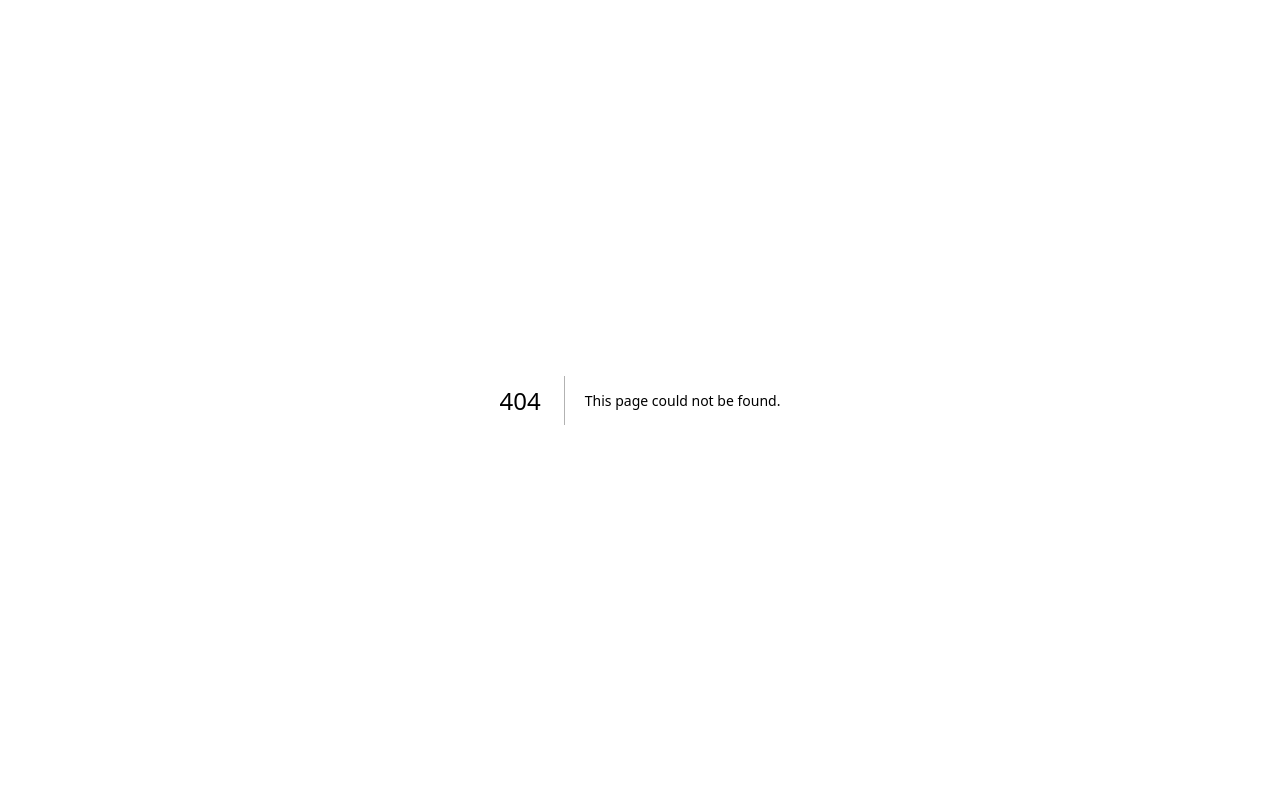
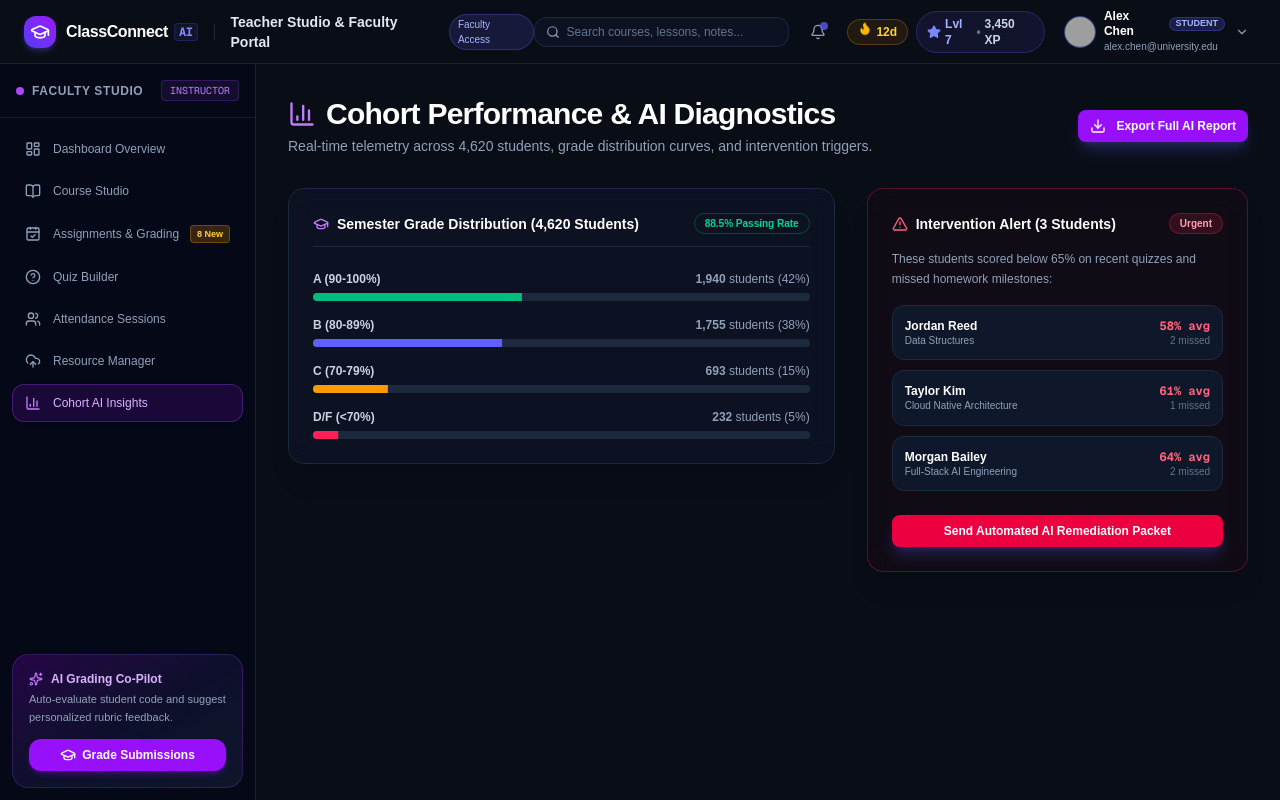
Before and after one commit to AlaminM01/ClassConnect-AI, a Next.js app: page /teacher/analytics in a window 1280 px wide. Before the commit this address had no page. Built offline with nearby package versions, Linux system fonts and the light colour scheme; grey boxes are pictures that could not be loaded.

Commit message:
feat(analytics): build teacher cohort analytics with grade curves and AI early-warning diagnostics (Phase 10)

```diff
--- /dev/null
+++ b/src/app/teacher/analytics/page.tsx
@@ -0,0 +1,142 @@
+"use client";
+
+import { useState } from "react";
+import {
+  BarChart3,
+  Users,
+  CheckCircle2,
+  AlertTriangle,
+  Sparkles,
+  Download,
+  GraduationCap,
+} from "lucide-react";
+import { Button } from "@/components/ui/button";
+import { Card } from "@/components/ui/card";
+import { Badge } from "@/components/ui/badge";
+import { Progress } from "@/components/ui/progress";
+
+export default function TeacherAnalyticsPage() {
+  const [reportExported, setReportExported] = useState(false);
+
+  const gradeDistribution = [
+    { grade: "A (90-100%)", count: 1940, percent: 42, color: "bg-emerald-500" },
+    { grade: "B (80-89%)", count: 1755, percent: 38, color: "bg-indigo-500" },
+    { grade: "C (70-79%)", count: 693, percent: 15, color: "bg-amber-500" },
+    { grade: "D/F (<70%)", count: 232, percent: 5, color: "bg-rose-500" },
+  ];
+
+  const atRiskStudents = [
+    { name: "Jordan Reed", course: "Data Structures", missedQuizzes: 2, avgScore: 58 },
+    { name: "Taylor Kim", course: "Cloud Native Architecture", missedQuizzes: 1, avgScore: 61 },
+    { name: "Morgan Bailey", course: "Full-Stack AI Engineering", missedQuizzes: 2, avgScore: 64 },
+  ];
+
+  const handleExportReport = () => {
+    setReportExported(true);
+    setTimeout(() => setReportExported(false), 3000);
+  };
+
+  return (
+    <div className="space-y-8 max-w-5xl mx-auto">
+      {/* Header */}
+      <div className="flex flex-col sm:flex-row sm:items-center justify-between gap-4">
+        <div>
+          <h1 className="text-2xl sm:text-3xl font-extrabold text-white tracking-tight flex items-center gap-2.5">
+            <BarChart3 className="w-7 h-7 text-purple-400" />
+            Cohort Performance & AI Diagnostics
+          </h1>
+          <p className="text-sm text-slate-400 mt-1">
+            Real-time telemetry across 4,620 students, grade distribution curves, and intervention triggers.
+          </p>
+        </div>
+
+        <Button
+          onClick={handleExportReport}
+          variant="default"
+          size="sm"
+          className="bg-purple-600 hover:bg-purple-500 font-semibold"
+        >
+          {reportExported ? (
+            <span className="flex items-center gap-1.5">
+              <CheckCircle2 className="w-4 h-4 text-emerald-400" /> Report Downloaded!
+            </span>
+          ) : (
+            <span className="flex items-center gap-1.5">
+              <Download className="w-4 h-4 mr-1" /> Export Full AI Report
+            </span>
+          )}
+        </Button>
+      </div>
+
+      {/* Grade Distribution & At-Risk Intervention Grid */}
+      <div className="grid grid-cols-1 lg:grid-cols-12 gap-8">
+        {/* Left: Grade Curve (7 Cols) */}
+        <div className="lg:col-span-7 space-y-6">
+          <Card className="glass-card p-6 space-y-6">
+            <div className="flex items-center justify-between pb-3 border-b border-slate-800">
+              <h3 className="text-sm font-bold text-white flex items-center gap-2">
+                <GraduationCap className="w-4 h-4 text-purple-400" />
+                Semester Grade Distribution (4,620 Students)
+              </h3>
+              <Badge variant="outline" className="text-emerald-400 border-emerald-500/30 text-[10px]">
+                88.5% Passing Rate
+              </Badge>
+            </div>
+
+            <div className="space-y-4">
+              {gradeDistribution.map((item, idx) => (
+                <div key={idx} className="space-y-1.5 text-xs">
+                  <div className="flex justify-between">
+                    <span className="font-semibold text-slate-300">{item.grade}</span>
+                    <span className="text-slate-400">
+                      <strong>{item.count.toLocaleString()}</strong> students ({item.percent}%)
+                    </span>
+                  </div>
+                  <Progress value={item.percent} indicatorClassName={item.color} />
+                </div>
+              ))}
+            </div>
+          </Card>
+        </div>
+
+        {/* Right: At-Risk Students & AI Early Warning (5 Cols) */}
+        <div className="lg:col-span-5 space-y-4">
+          <Card className="glass-card p-6 border-rose-500/30 bg-rose-950/10 space-y-4">
+            <div className="flex items-center justify-between">
+              <h3 className="text-sm font-bold text-white flex items-center gap-2">
+                <AlertTriangle className="w-4 h-4 text-rose-400" />
+                Intervention Alert (3 Students)
+              </h3>
+              <Badge variant="destructive" className="text-[10px]">
+                Urgent
+              </Badge>
+            </div>
+
+            <p className="text-xs text-slate-400 leading-relaxed">
+              These students scored below 65% on recent quizzes and missed homework milestones:
+            </p>
+
+            <div className="space-y-2.5">
+              {atRiskStudents.map((st, idx) => (
+                <div key={idx} className="p-3 rounded-xl bg-slate-900 border border-slate-800 flex items-center justify-between text-xs">
+                  <div>
+                    <p className="font-bold text-white">{st.name}</p>
+                    <p className="text-[10px] text-slate-400">{st.course}</p>
+                  </div>
+                  <div className="text-right">
+                    <span className="text-xs font-mono font-bold text-rose-400">{st.avgScore}% avg</span>
+                    <span className="text-[10px] text-slate-500 block">{st.missedQuizzes} missed</span>
+                  </div>
+                </div>
+              ))}
+            </div>
+
+            <Button variant="default" size="sm" className="w-full text-xs bg-rose-600 hover:bg-rose-500 font-semibold mt-2">
+              Send Automated AI Remediation Packet
+            </Button>
+          </Card>
+        </div>
+      </div>
+    </div>
+  );
+}
```
